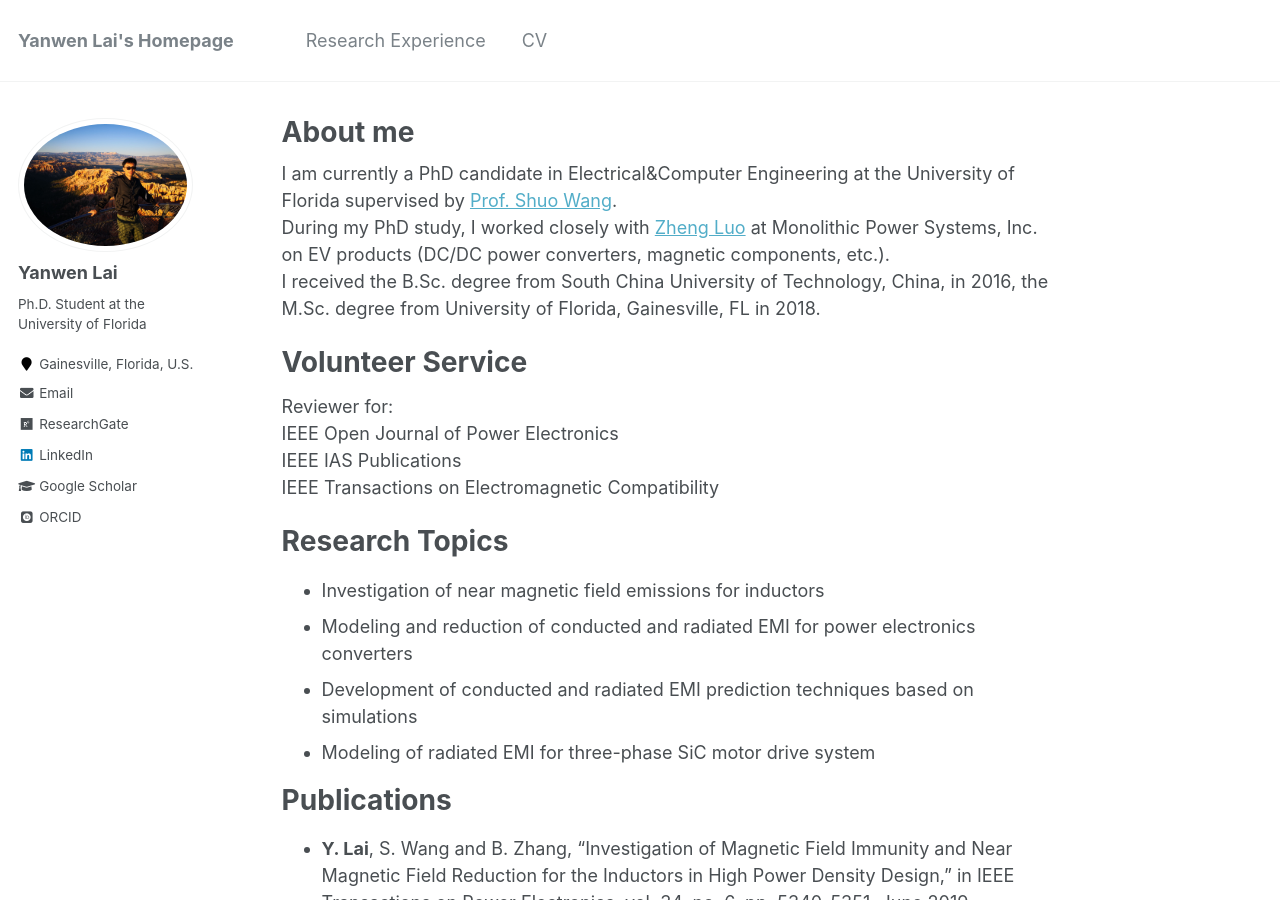
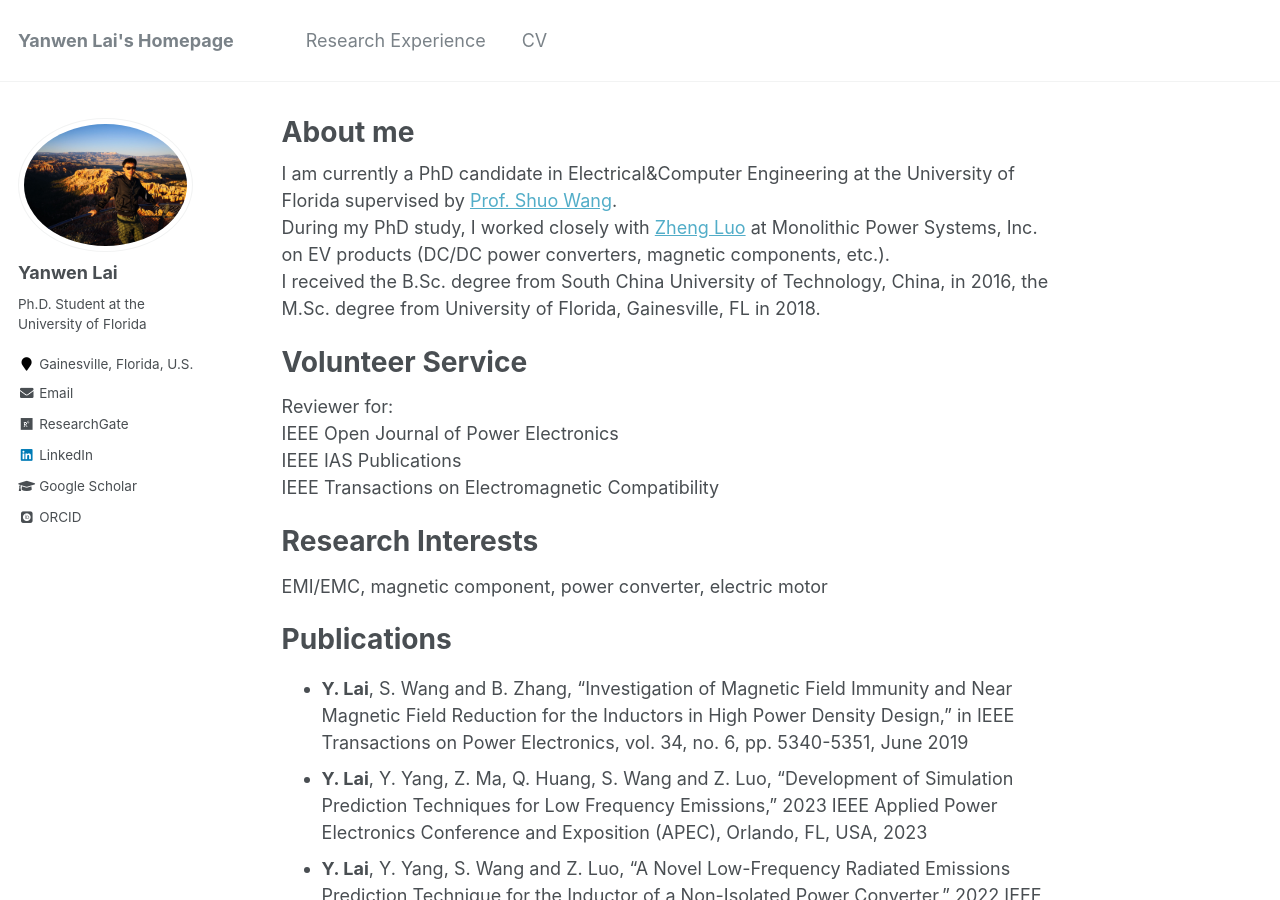
Before and after one commit to slionnnnnn/yanwenlai, a Jekyll site: the page built from _pages/about.md, in a window 1280 px wide and 900 px high. Built offline with Jekyll 4.4.1, drawn with Linux system fonts in a browser that asks for light colours; some web fonts are replaced.

Commit message:
Update about.md

```diff
--- a/_pages/about.md
+++ b/_pages/about.md
@@ -20,12 +20,9 @@ IEEE Open Journal of Power Electronics
 IEEE IAS Publications
 IEEE Transactions on Electromagnetic Compatibility
 
-Research Topics
+Research Interests
 ======
-* Investigation of near magnetic field emissions for inductors
-* Modeling and reduction of conducted and radiated EMI for power electronics converters
-* Development of conducted and radiated EMI prediction techniques based on simulations
-* Modeling of radiated EMI for three-phase SiC motor drive system
+EMI/EMC, magnetic component, power converter, electric motor
 
 
 Publications
```
